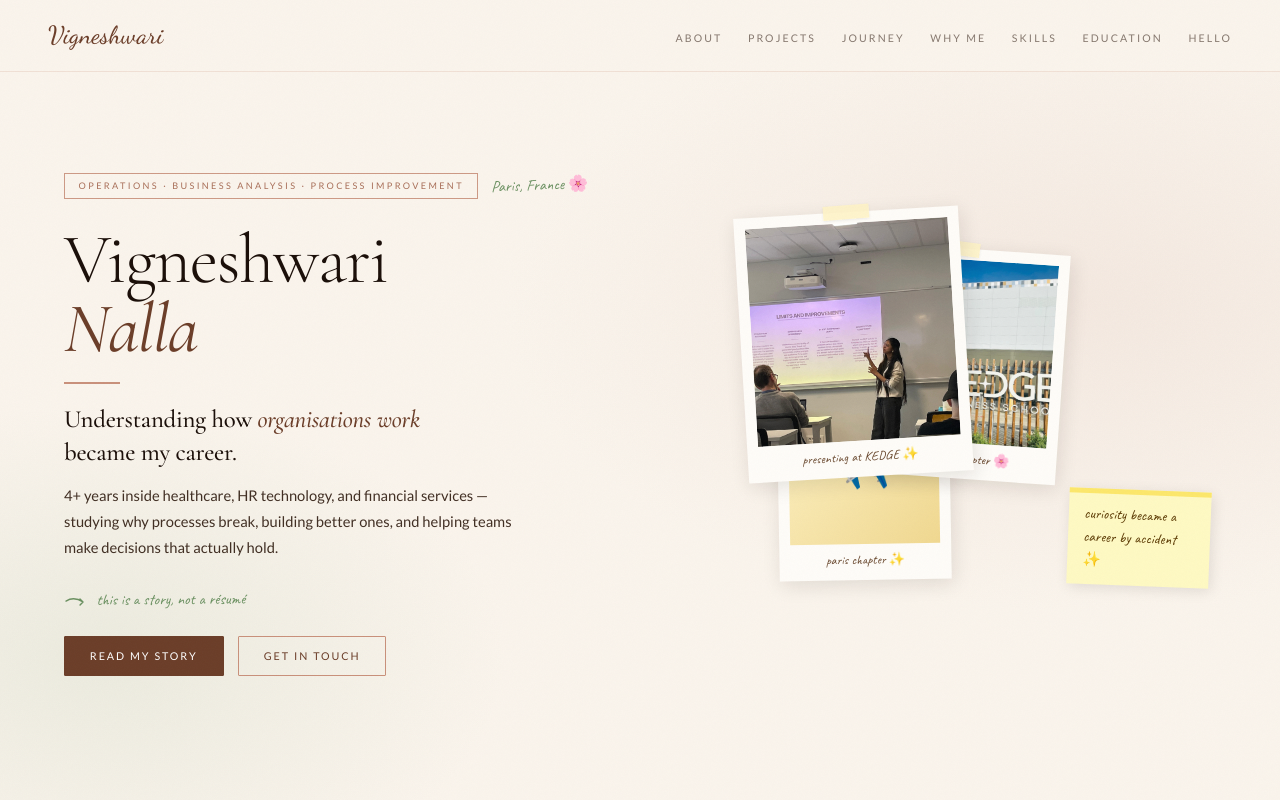
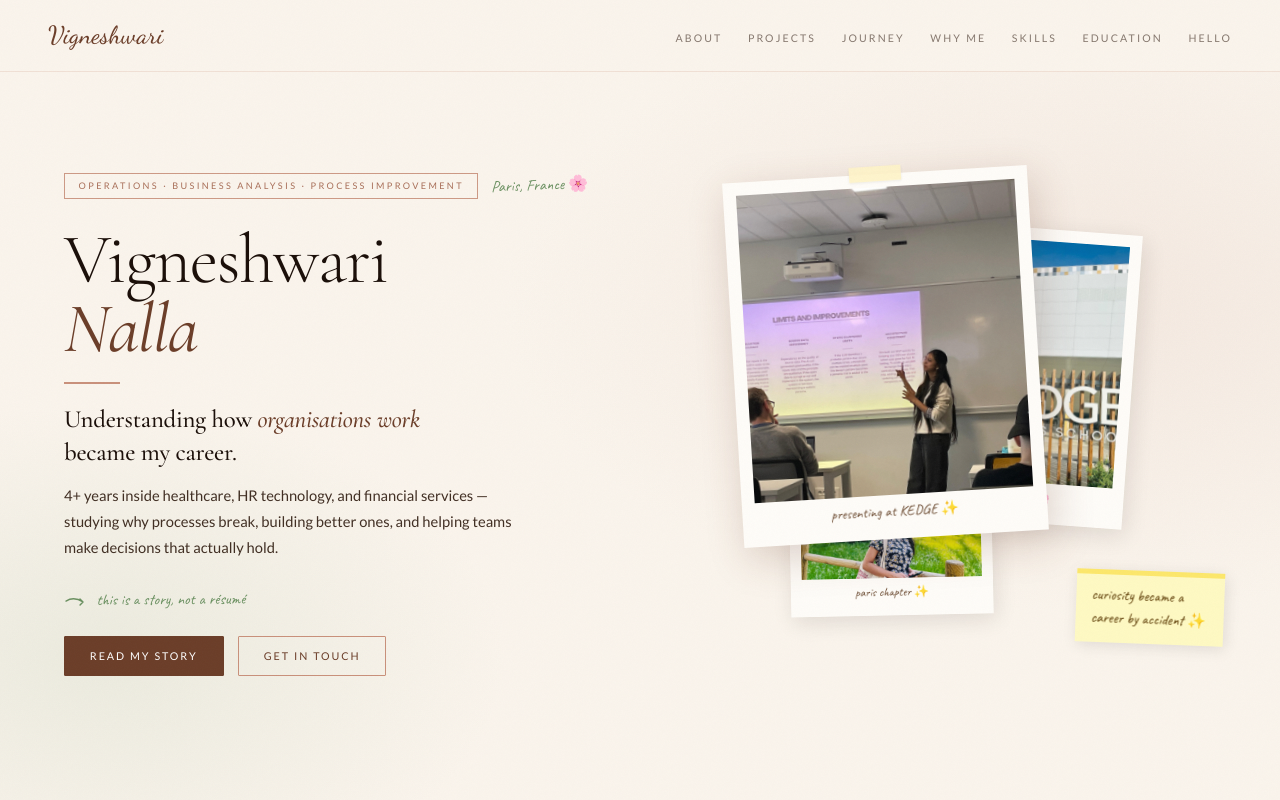
Before and after one commit to vigneshwari2408/vigneshwari-portfolio, a plain HTML site: page index.html in a window 1280 px wide. Shown: the top 800 px of the page. Drawn offline with nearby package versions, Linux system fonts and the light colour scheme.

Commit message:
index.html

```diff
--- a/index.html
+++ b/index.html
@@ -53,20 +53,66 @@ h1.hero-name span{display:block;font-style:italic;color:var(--warm);font-weight:
 .btn-outline:hover{background:var(--blush);}
 
 /* hero right: polaroid stack */
-.hero-right{position:relative;z-index:2;height:460px;}
-.polaroid{position:absolute;background:var(--paper);padding:11px 11px 36px;box-shadow:2px 5px 20px rgba(26,14,8,.11);}
-.pol-inner{width:100%;height:100%;display:flex;align-items:center;justify-content:center;font-size:2.8rem;overflow:hidden;}
+.hero-right{position:relative;z-index:2;height:520px;}
+.polaroid{
+  position:absolute;
+  background:var(--paper);
+  padding:13px 13px 44px;
+  box-shadow:3px 7px 24px rgba(26,14,8,.13);
+  cursor:pointer;
+  user-select:none;
+  -webkit-user-select:none;
+  /* transitions: transform, shadow, z-index */
+  transition:
+    transform 0.55s cubic-bezier(.34,1.3,.64,1),
+    box-shadow 0.4s ease,
+    opacity 0.45s ease;
+  will-change:transform;
+}
+
+/* hover on the active/front polaroid */
+.polaroid:hover{
+  box-shadow:6px 14px 40px rgba(107,61,40,.22);
+  transform-origin:center center;
+}
+
+/* front (active) polaroid */
+.polaroid.pol-front{
+  box-shadow:5px 12px 38px rgba(107,61,40,.19);
+}
+
+.pol-inner{width:100%;height:100%;display:flex;align-items:center;justify-content:center;font-size:3.2rem;overflow:hidden;}
 .pol-inner img{width:100%;height:100%;object-fit:cover;}
-.p1{width:225px;height:265px;top:18px;left:18px;transform:rotate(-3.5deg);z-index:3;}
-.p2{width:190px;height:230px;top:55px;left:150px;transform:rotate(4deg);z-index:2;}
-.p3{width:172px;height:208px;top:178px;left:55px;transform:rotate(-1deg);z-index:1;}
+
+/* base sizes — JS will manage positions & z-index */
+.p1{width:305px;height:365px;top:10px;left:10px;transform:rotate(-3.5deg);z-index:3;}
+.p2{width:265px;height:320px;top:50px;left:155px;transform:rotate(4.2deg);z-index:2;}
+.p3{width:238px;height:288px;top:185px;left:48px;transform:rotate(-1.2deg);z-index:1;}
 .p3 .pol-inner{background:linear-gradient(135deg,#fef3c7,#f0d890);}
-.pol-cap{font-family:'Caveat',cursive;font-size:.82rem;color:#6b4a30;text-align:center;margin-top:5px;}
-.tape{position:absolute;width:46px;height:14px;background:rgba(254,243,199,.88);top:-7px;left:50%;transform:translateX(-50%) rotate(-.8deg);box-shadow:0 1px 3px rgba(0,0,0,.07);}
+
+.pol-cap{font-family:'Caveat',cursive;font-size:.9rem;color:#6b4a30;text-align:center;margin-top:7px;line-height:1.3;}
+.tape{position:absolute;width:52px;height:15px;background:rgba(254,243,199,.88);top:-8px;left:50%;transform:translateX(-50%) rotate(-.8deg);box-shadow:0 1px 3px rgba(0,0,0,.07);}
 .tape-r{left:28%;transform:rotate(3.5deg);}
 .tape-l{left:62%;transform:rotate(-2.2deg);}
-.sticky-h{position:absolute;bottom:68px;right:6px;background:#fef9c3;padding:.85rem .95rem;width:142px;font-family:'Caveat',cursive;font-size:.93rem;color:#5a3800;transform:rotate(2.2deg);box-shadow:2px 3px 14px rgba(0,0,0,.1);z-index:4;line-height:1.55;}
+.sticky-h{position:absolute;bottom:40px;right:-8px;background:#fef9c3;padding:.85rem .95rem;width:148px;font-family:'Caveat',cursive;font-size:.93rem;color:#5a3800;transform:rotate(2.2deg);box-shadow:2px 3px 14px rgba(0,0,0,.1);z-index:4;line-height:1.55;pointer-events:none;}
 .sticky-h::before{content:'';position:absolute;top:0;left:0;right:0;height:5px;background:#fde047;opacity:.7;}
+
+/* hint label under front polaroid */
+.pol-hint{position:absolute;bottom:-26px;left:50%;transform:translateX(-50%);font-family:'Caveat',cursive;font-size:.8rem;color:var(--dusty);opacity:0;transition:opacity .3s;white-space:nowrap;pointer-events:none;}
+.hero-right:hover .pol-hint{opacity:.65;}
+
+/* animation keyframes */
+@keyframes polToBack{
+  0%  {transform:var(--base-rot) translateY(0) scale(1);}
+  30% {transform:var(--base-rot) translateY(-28px) scale(1.03) rotate(2deg);}
+  60% {transform:var(--base-rot) translateY(8px) scale(.97) rotate(-4deg);}
+  100%{transform:var(--base-rot) translateY(0) scale(1);}
+}
+@keyframes polToFront{
+  0%  {transform:var(--base-rot) scale(.95);}
+  60% {transform:var(--base-rot) scale(1.04);}
+  100%{transform:var(--base-rot) scale(1);}
+}
 
 /* ════════════════════════════
    SHARED
@@ -255,6 +301,24 @@ footer{background:var(--ink);color:rgba(250,244,236,.38);text-align:center;paddi
 .floral{text-align:center;padding:1.2rem 0;font-size:.9rem;opacity:.25;letter-spacing:.75rem;}
 .sparkle{position:fixed;pointer-events:none;z-index:9998;animation:sf .75s ease forwards;}
 @keyframes sf{0%{opacity:1;transform:scale(1) translateY(0);}100%{opacity:0;transform:scale(.15) translateY(-22px);}}
+
+/* ════════════════════════════
+   RESPONSIVE — POLAROIDS
+════════════════════════════ */
+@media(max-width:900px){
+  #hero{grid-template-columns:1fr;padding:6rem 2rem 3rem;}
+  .hero-right{height:360px;margin-top:1.5rem;}
+  .p1{width:220px;height:265px;}
+  .p2{width:190px;height:230px;}
+  .p3{width:170px;height:208px;}
+  .sticky-h{display:none;}
+}
+@media(max-width:600px){
+  .hero-right{height:310px;}
+  .p1{width:190px;height:232px;top:8px;left:6px;}
+  .p2{width:165px;height:200px;top:40px;left:120px;}
+  .p3{width:150px;height:185px;top:148px;left:36px;}
+}
 </style>
 </head>
 <body>
@@ -311,10 +375,12 @@ footer{background:var(--ink);color:rgba(250,244,236,.38);text-align:center;paddi
       </div>
       <p class="pol-cap">bordeaux chapter 🌸</p>
     </div>
-    <!-- POLAROID 3: Keep emoji -->
+    <!-- POLAROID 3: Paris chapter -->
     <div class="polaroid p3">
       <div class="tape tape-l"></div>
-      <div class="pol-inner">✈️</div>
+      <div class="pol-inner">
+        <img src="parischapter.jpeg" alt="Paris chapter" style="object-position:center top;"/>
+      </div>
       <p class="pol-cap">paris chapter ✨</p>
     </div>
     <div class="sticky-h">curiosity became a career by accident ✨</div>
@@ -668,6 +734,7 @@ footer{background:var(--ink);color:rgba(250,244,236,.38);text-align:center;paddi
 <footer>© 2025 Vigneshwari Nalla · crafted with curiosity, coffee & a lot of post-its.</footer>
 
 <script>
+/* ─── counter animation ─── */
 document.querySelectorAll('.nv[data-target]').forEach(el=>{
   const io=new IntersectionObserver(entries=>{
     if(!entries[0].isIntersecting)return;
@@ -678,8 +745,12 @@ document.querySelectorAll('.nv[data-target]').forEach(el=>{
   },{threshold:.5});
   io.observe(el);
 });
+
+/* ─── fade in sections ─── */
 const fo=new IntersectionObserver(e=>e.forEach(x=>{if(x.isIntersecting)x.target.classList.add('visible');}),{threshold:.06});
 document.querySelectorAll('.fade-in').forEach(el=>fo.observe(el));
+
+/* ─── cursor sparkles ─── */
 const sp=['✦','✿','❀','⋆','◦','❁','✸','·','✩'];
 document.addEventListener('mousemove',e=>{
   if(Math.random()>.11)return;
@@ -688,6 +759,103 @@ document.addEventListener('mousemove',e=>{
   s.style.cssText=`position:fixed;left:${e.clientX}px;top:${e.clientY}px;color:hsl(${Math.random()*65+315},52%,65%);font-size:.9rem;pointer-events:none;z-index:9998;`;
   document.body.appendChild(s);setTimeout(()=>s.remove(),750);
 });
+
+/* ─── POLAROID STACK INTERACTION ─── */
+(function(){
+  const pols = [
+    document.querySelector('.p1'),
+    document.querySelector('.p2'),
+    document.querySelector('.p3'),
+  ];
+  if(!pols[0]) return;
+
+  // base rotations matching CSS
+  const baseRots = [-3.5, 4.2, -1.2];
+  // base positions [top, left] for each slot: front, middle, back
+  const slotPos = [
+    { top: 10,  left: 10,  scale: 1,    zIndex: 3 },  // front
+    { top: 50,  left: 155, scale: 0.92, zIndex: 2 },  // middle
+    { top: 185, left: 48,  scale: 0.85, zIndex: 1 },  // back
+  ];
+
+  // order[i] = which slot polaroid i is currently in (0=front, 1=mid, 2=back)
+  let order = [0, 1, 2];
+  let animating = false;
+
+  function applySlot(polIdx, slotIdx, animate){
+    const pol = pols[polIdx];
+    const slot = slotPos[slotIdx];
+    const rot = baseRots[polIdx];
+
+    pol.style.zIndex = slot.zIndex;
+    pol.style.top = slot.top + 'px';
+    pol.style.left = slot.left + 'px';
+
+    const transform = `rotate(${rot}deg) scale(${slot.scale})`;
+    if(animate){
+      pol.style.transition =
+        'transform 0.55s cubic-bezier(.34,1.3,.64,1), box-shadow 0.4s ease, top 0.55s cubic-bezier(.34,1.3,.64,1), left 0.55s cubic-bezier(.34,1.3,.64,1)';
+    } else {
+      pol.style.transition = 'none';
+    }
+    pol.style.transform = transform;
+
+    // shadow: stronger for front
+    if(slotIdx === 0){
+      pol.style.boxShadow = '5px 12px 38px rgba(107,61,40,.22)';
+      pol.classList.add('pol-front');
+    } else {
+      pol.style.boxShadow = '3px 7px 24px rgba(26,14,8,.11)';
+      pol.classList.remove('pol-front');
+    }
+  }
+
+  // Initial placement without animation
+  pols.forEach((_, i) => applySlot(i, order[i], false));
+
+  function rotateFront(){
+    if(animating) return;
+    animating = true;
+
+    // find which polaroid is currently front (slot 0)
+    const frontPolIdx = order.indexOf(0);
+
+    // shift: slot 0->back(2), slot 1->front(0), slot 2->mid(1)
+    order = order.map(slot => {
+      if(slot === 0) return 2;
+      if(slot === 1) return 0;
+      if(slot === 2) return 1;
+    });
+
+    // The outgoing front photo: lift up first, then settle to back
+    const outgoing = pols[frontPolIdx];
+    const rot = baseRots[frontPolIdx];
+
+    // Phase 1: lift
+    outgoing.style.transition = 'transform 0.22s ease-out, box-shadow 0.2s ease';
+    outgoing.style.transform = `rotate(${rot - 2}deg) scale(1.06) translateY(-18px)`;
+    outgoing.style.boxShadow = '8px 20px 50px rgba(107,61,40,.28)';
+    outgoing.style.zIndex = 10;
+
+    setTimeout(()=>{
+      // Phase 2: animate all to new slots
+      pols.forEach((_, i) => applySlot(i, order[i], true));
+      setTimeout(()=>{ animating = false; }, 580);
+    }, 200);
+  }
+
+  // Click on any visible photo to flip
+  pols.forEach(pol => {
+    pol.addEventListener('click', rotateFront);
+    pol.addEventListener('touchend', e => { e.preventDefault(); rotateFront(); });
+  });
+
+  // Add hint text
+  const hint = document.createElement('p');
+  hint.className = 'pol-hint';
+  hint.textContent = 'tap to flip ✦';
+  document.querySelector('.hero-right').appendChild(hint);
+})();
 </script>
 </body>
 </html>
```
